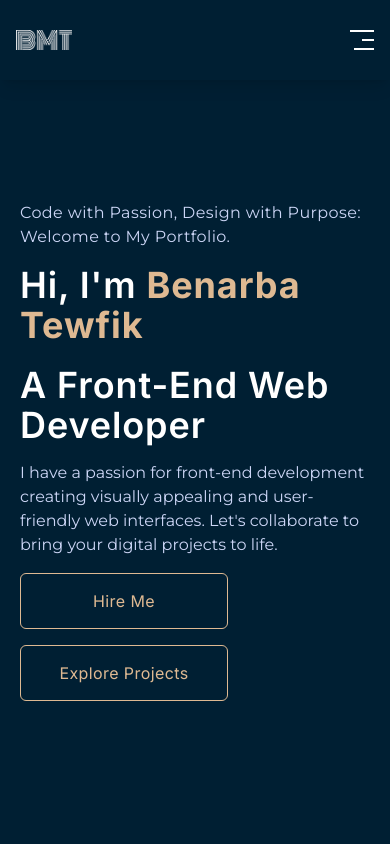
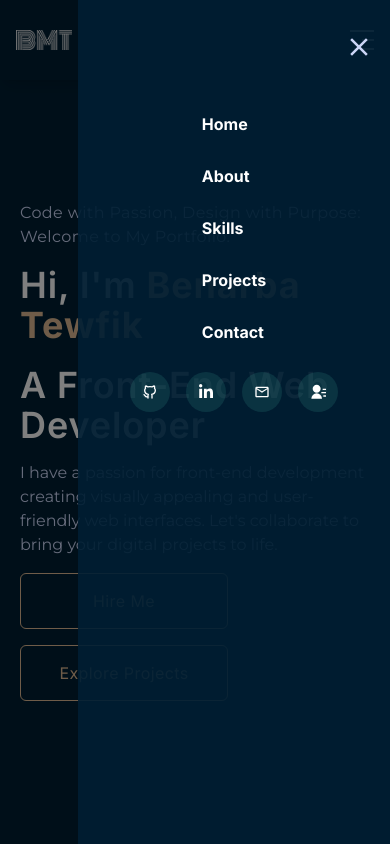
Before and after one commit to Ben-Tewfik/Portfolio, a Next.js app: page / in a window 390 px wide. Both pictures are taken after a click on the element 362 px from the left and 40 px from the top of the page. Built offline with nearby package versions, Linux system fonts and the light colour scheme.

Commit message:
style navbar in small screen

```diff
--- a/src/components/Navbar/Navbar.jsx
+++ b/src/components/Navbar/Navbar.jsx
@@ -3,12 +3,17 @@ import Link from "next/link";
 import { motion } from "framer-motion";
 import { whiteLogo } from "../../../public/assets";
 import { useRef, useState } from "react";
+import { MdOutlineClose, MdOutlineMail } from "react-icons/md";
+import { FaLinkedinIn } from "react-icons/fa";
+import { RiContactsFill } from "react-icons/ri";
+import { TbBrandGithub } from "react-icons/tb";
 
 export default function Navbar() {
   const ref = useRef("");
   const [showMenu, setShowMenu] = useState(false);
   function handleScroll(e) {
     e.preventDefault();
+    setShowMenu(false);
     const href = e.currentTarget.href;
     const targetId = href.replace(/.*\#/, "");
     const elem = document.getElementById(targetId);
@@ -21,6 +26,11 @@ export default function Navbar() {
       link.classList.remove("active");
     });
     e.currentTarget.classList.add("active");
+  }
+  function handleClick(e) {
+    if (e.target.contains(ref.current)) {
+      setShowMenu(false);
+    }
   }
   return (
     <div className="w-full dark:shadow-navbarShadow shadow-lg h-20 lg:h-[12vh] sticky top-0 z-50 bg-darkColor px-4">
@@ -103,11 +113,133 @@ export default function Navbar() {
           </ul>
         </motion.div>
         {/* icon section */}
-        <div className="w-6 h-5 flex flex-col justify-between items-center text-4xl text-white cursor-pointer overflow-hidden mdl:hidden group">
-          <span className="w-full h-[2px] bg-white inline-flex transform group-hover:translate-x-2 transition-all ease-in-out duration-300"></span>
-          <span className="w-full h-[2px] bg-white inline-flex transform translate-x-3 group-hover:translate-x-0 transition-all ease-in-out duration-300"></span>
-          <span className="w-full h-[2px] bg-white inline-flex transform translate-x-1 group-hover:translate-x-3 transition-all ease-in-out duration-300"></span>
+        <div
+          onClick={() => setShowMenu(true)}
+          className="w-6 h-5 flex flex-col justify-between items-center text-4xl text-white cursor-pointer overflow-hidden mdl:hidden group"
+        >
+          <span className="w-full h-[2px] bg-white inline-flex transform group-hover:translate-x-2 group-hover:bg-textBeige transition-all ease-in-out duration-300"></span>
+          <span className="w-full h-[2px] bg-white inline-flex transform translate-x-3 group-hover:translate-x-0 group-hover:bg-textBeige transition-all ease-in-out duration-300"></span>
+          <span className="w-full h-[2px] bg-white inline-flex transform translate-x-1 group-hover:translate-x-3 group-hover:bg-textBeige transition-all ease-in-out duration-300"></span>
         </div>
+        {showMenu && (
+          <div
+            ref={node => (ref.current = node)}
+            onClick={handleClick}
+            className="absolute mdl:hidden top-0 right-0 w-full h-screen bg-black bg-opacity-50 flex flex-col items-end"
+          >
+            <motion.div
+              initial={{ x: 20, opacity: 0 }}
+              animate={{ x: 0, opacity: 1 }}
+              transition={{ duration: 0.1 }}
+              className="w-[80%] h-full overflow-y-scroll scrollbar-none bg-[#001f33e6] relative"
+            >
+              <MdOutlineClose
+                onClick={() => setShowMenu(false)}
+                className="text-3xl text-textLight cursor-pointer hover:text-textBeige absolute top-8 right-4 transition-all duration-300"
+              />
+              <div className="flex flex-col items-center gap-7 mt-28">
+                <ul className="flex flex-col text-base gap-7">
+                  <Link
+                    href="#home"
+                    onClick={handleScroll}
+                    className="text-white font-bold hover:text-[#deb992] cursor-pointer duration-300 nav-link"
+                  >
+                    <motion.li
+                      initial={{ x: 20, opacity: 0 }}
+                      animate={{ x: 0, opacity: 1 }}
+                      transition={{ duration: 0.2, delay: 0.1, ease: "easeIn" }}
+                    >
+                      Home
+                    </motion.li>
+                  </Link>
+                  <Link
+                    href="#about"
+                    onClick={handleScroll}
+                    className="text-white hover:text-[#deb992] font-bold cursor-pointer duration-300 nav-link"
+                  >
+                    <motion.li
+                      initial={{ y: -10, opacity: 0 }}
+                      animate={{ y: 0, opacity: 1 }}
+                      transition={{ duration: 0.2, delay: 0.2, ease: "easeIn" }}
+                    >
+                      About
+                    </motion.li>
+                  </Link>
+                  <Link
+                    href="#skills"
+                    onClick={handleScroll}
+                    className="text-white hover:text-[#deb992] font-bold cursor-pointer duration-300 nav-link"
+                  >
+                    <motion.li
+                      initial={{ y: -10, opacity: 0 }}
+                      animate={{ y: 0, opacity: 1 }}
+                      transition={{ duration: 0.2, delay: 0.3, ease: "easeIn" }}
+                    >
+                      Skills
+                    </motion.li>
+                  </Link>
+                  <Link
+                    href="#projects"
+                    onClick={handleScroll}
+                    className=" text-white hover:text-[#deb992] font-bold cursor-pointer duration-300 nav-link"
+                  >
+                    <motion.li
+                      initial={{ y: -10, opacity: 0 }}
+                      animate={{ y: 0, opacity: 1 }}
+                      transition={{ duration: 0.2, delay: 0.4, ease: "easeIn" }}
+                    >
+                      Projects
+                    </motion.li>
+                  </Link>
+                  <Link
+                    href="#contact"
+                    onClick={handleScroll}
+                    className=" text-white hover:text-[#deb992] font-bold cursor-pointer duration-300 nav-link"
+                  >
+                    <motion.li
+                      initial={{ y: -10, opacity: 0 }}
+                      animate={{ y: 0, opacity: 1 }}
+                      transition={{ duration: 0.2, delay: 0.5, ease: "easeIn" }}
+                    >
+                      Contact
+                    </motion.li>
+                  </Link>
+                </ul>
+                {/* social buttons */}
+                <motion.div
+                  initial={{ y: -10, opacity: 0 }}
+                  animate={{ y: 0, opacity: 1 }}
+                  transition={{ duration: 0.2, delay: 0.6, ease: "easeIn" }}
+                  className="flex gap-4"
+                >
+                  <Link href="https://github.com/Ben-Tewfik" target="_blank">
+                    <span className="w-10 h-10 bg-hoverColor rounded-full inline-flex items-center justify-center hover:text-[#deb992] cursor-pointer hover:-translate-y-2 transition-all duration-300">
+                      <TbBrandGithub />
+                    </span>
+                  </Link>
+                  <Link
+                    href="https://www.linkedin.com/in/mohammed-tewfik-benarba/"
+                    target="_blank"
+                  >
+                    <span className="w-10 h-10 bg-hoverColor rounded-full inline-flex items-center justify-center hover:text-[#deb992] cursor-pointer hover:-translate-y-2 transition-all duration-300">
+                      <FaLinkedinIn />
+                    </span>
+                  </Link>
+                  <Link href="#contact">
+                    <span className="w-10 h-10 bg-hoverColor rounded-full inline-flex items-center justify-center hover:text-[#deb992] cursor-pointer hover:-translate-y-2 transition-all duration-300">
+                      <MdOutlineMail />
+                    </span>
+                  </Link>
+                  <Link href="/assets/tewfik_cv.pdf" target="_blank">
+                    <span className="w-10 h-10 bg-hoverColor rounded-full inline-flex items-center justify-center hover:text-[#deb992] cursor-pointer hover:-translate-y-2 transition-all duration-300">
+                      <RiContactsFill />
+                    </span>
+                  </Link>
+                </motion.div>
+              </div>
+            </motion.div>
+          </div>
+        )}
       </div>
     </div>
   );
```
